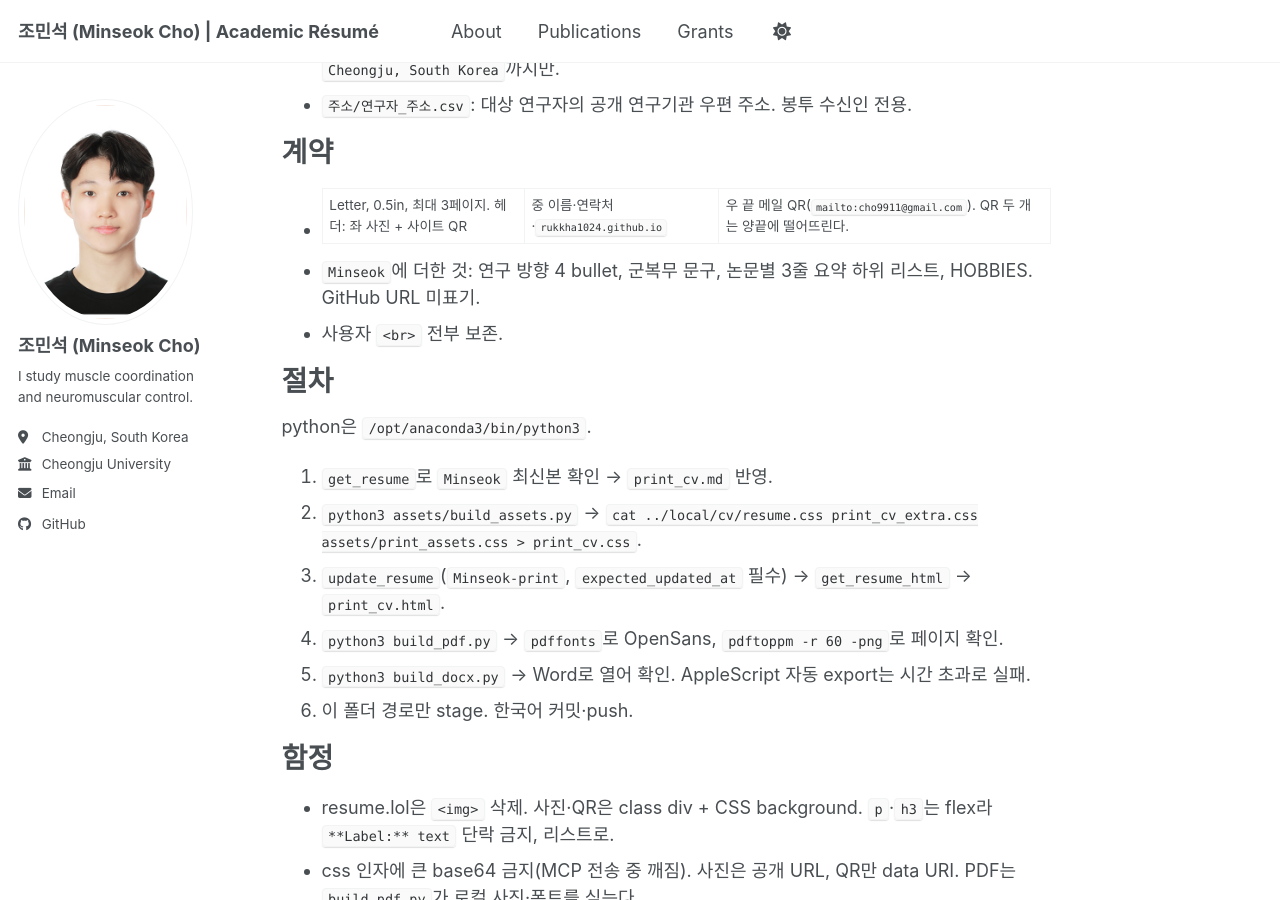
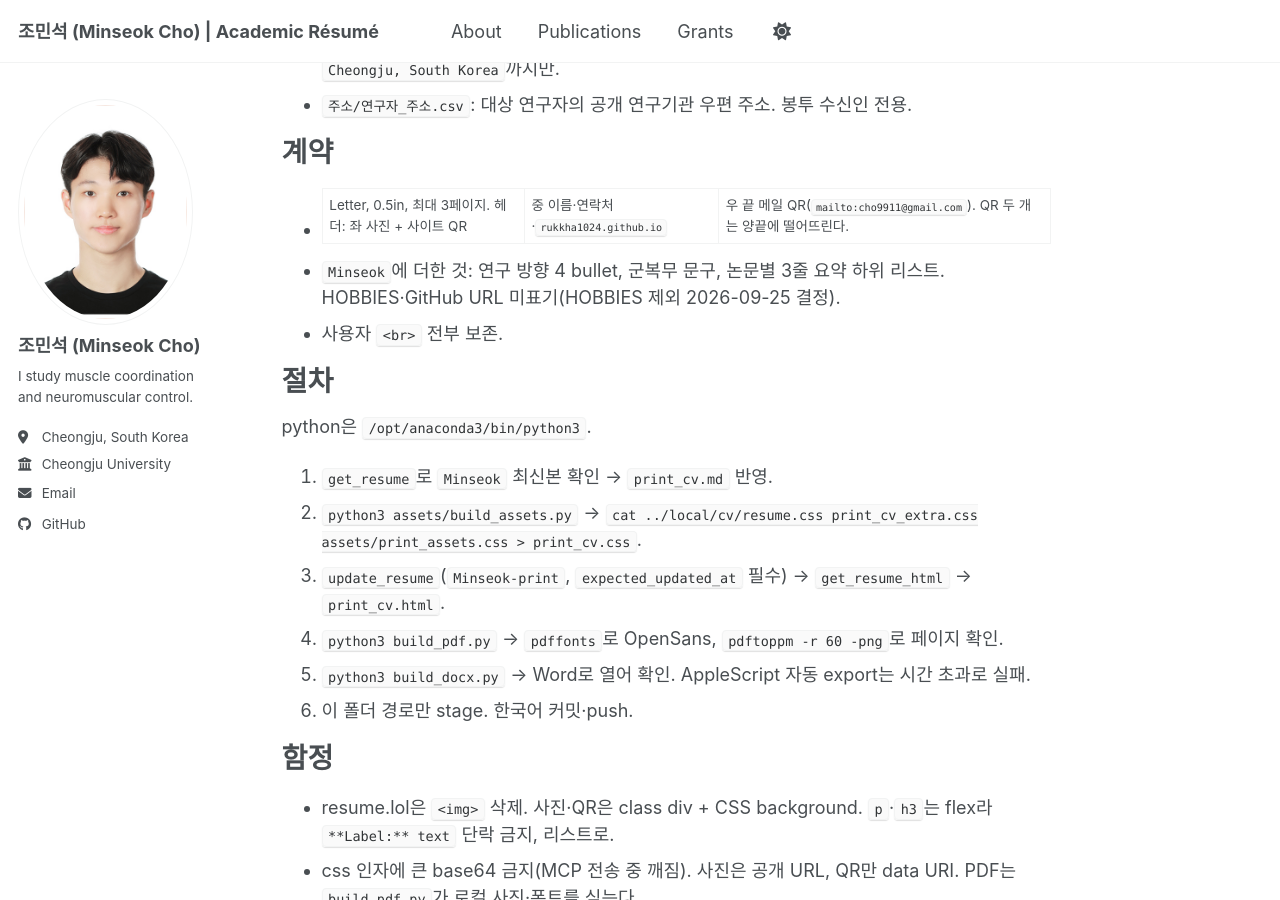
Before and after one commit to Rukkha1024/Rukkha1024.github.io, a Jekyll site: the page built from Post_to_researcher/CLAUDE.md, in a window 1280 px wide and 900 px high, scrolled down 927 px. Built offline with Jekyll 4.4.1, drawn with Linux system fonts in a browser that asks for light colours; our own code applies the rules of GitHub Pages for plain Markdown files; a style sheet for code colours, icons or effects is not loaded.

Commit message:
Post_to_researcher: 인쇄 CV에서 HOBBIES 제외 규칙 반영
Co-Authored-By: Claude Opus 5.5 <noreply@anthropic.com>

```diff
--- a/Post_to_researcher/CLAUDE.md
+++ b/Post_to_researcher/CLAUDE.md
@@ -26,7 +26,7 @@
 # 계약
 
 - Letter, 0.5in, 최대 3페이지. 헤더: 좌 사진 + 사이트 QR | 중 이름·연락처·`rukkha1024.github.io` | 우 끝 메일 QR(`mailto:cho9911@gmail.com`). QR 두 개는 양끝에 떨어뜨린다.
-- `Minseok`에 더한 것: 연구 방향 4 bullet, 군복무 문구, 논문별 3줄 요약 하위 리스트, HOBBIES. GitHub URL 미표기.
+- `Minseok`에 더한 것: 연구 방향 4 bullet, 군복무 문구, 논문별 3줄 요약 하위 리스트. HOBBIES·GitHub URL 미표기(HOBBIES 제외 2026-09-25 결정).
 - 사용자 `<br>` 전부 보존.
 
 # 절차
```
